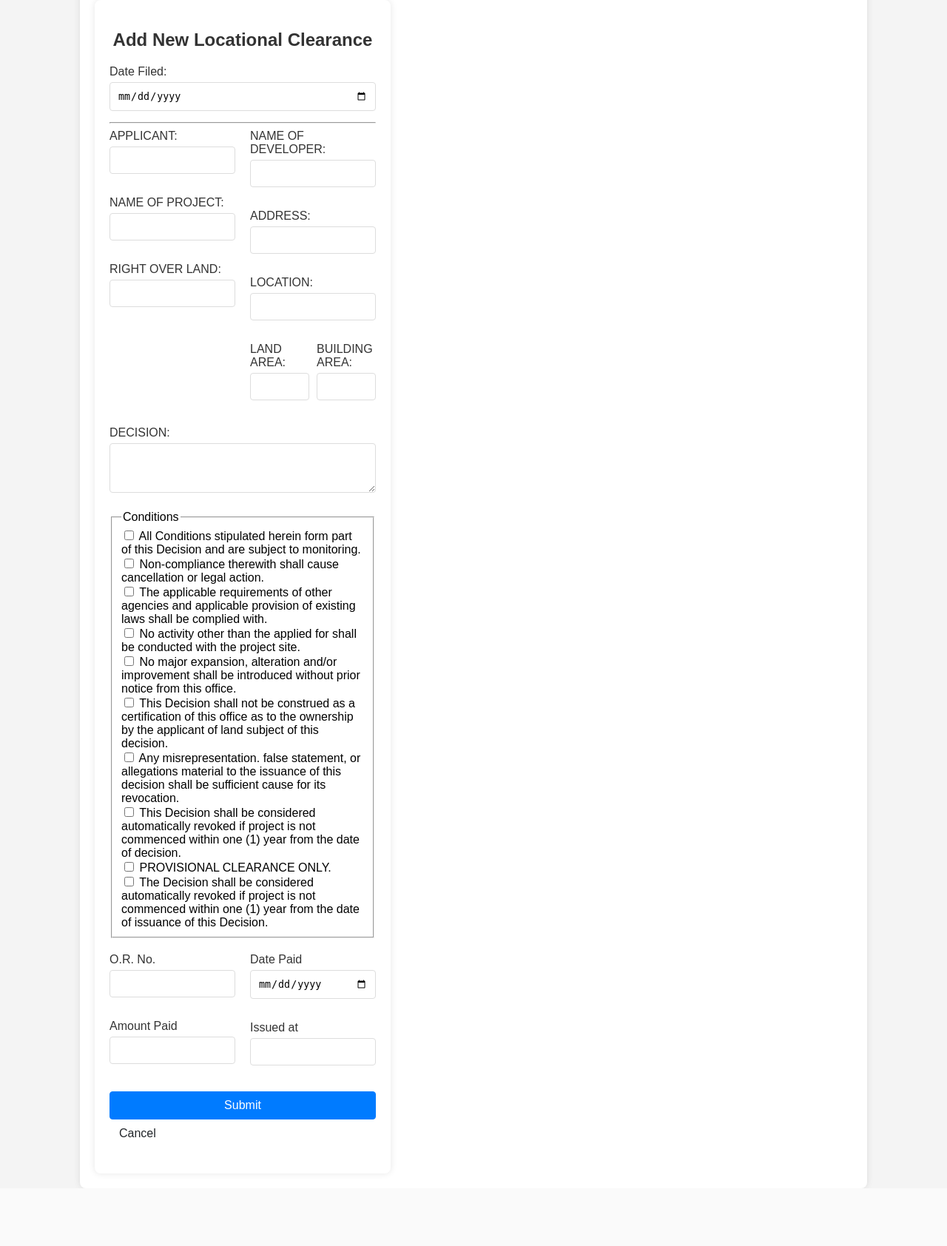
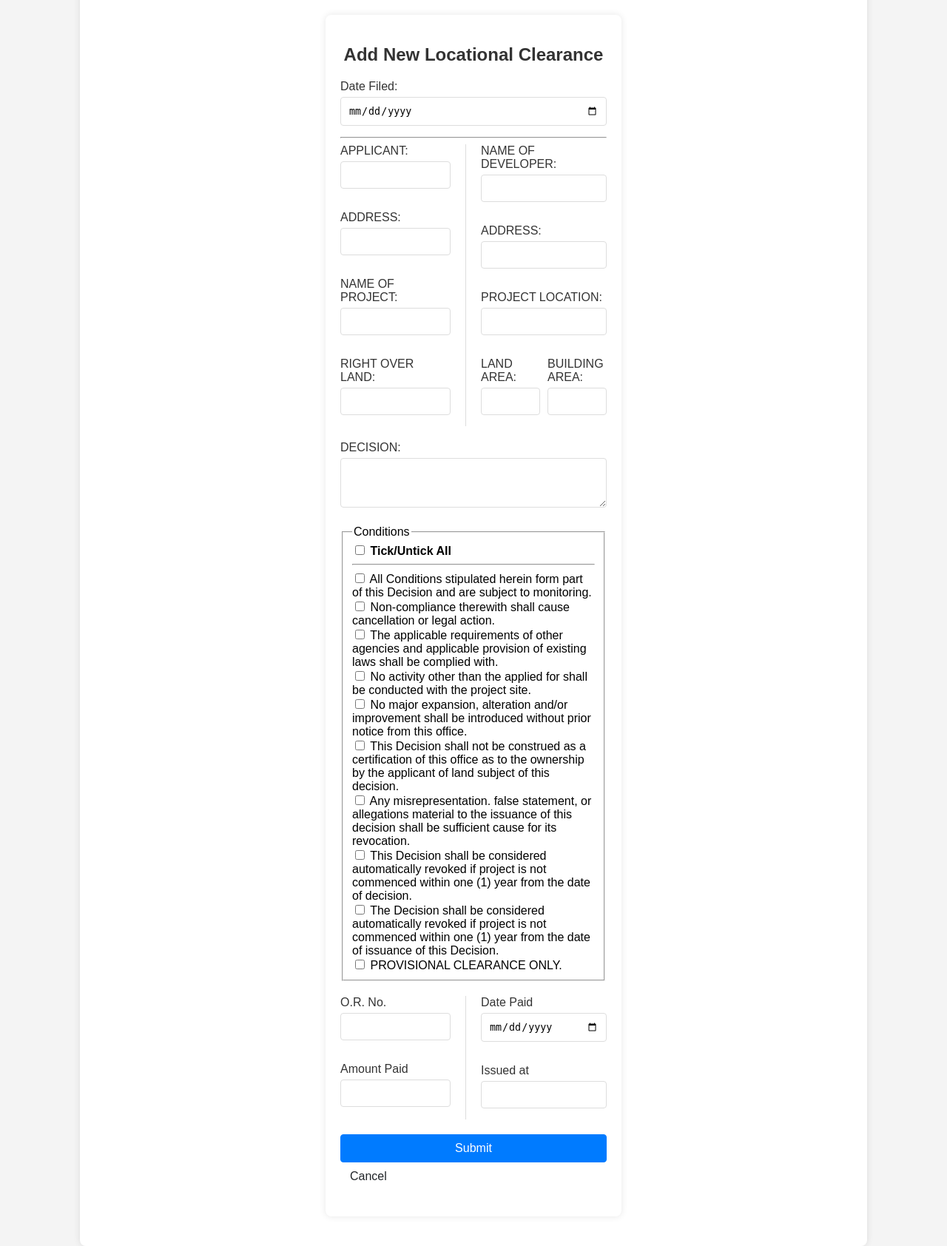
Before and after one commit to lxjaiji/zone, a PHP site: page /add_locational.php in a window 1280 px wide. Shown: the part 109-1793 px from the top of the page at 74% size. Before the commit the page ends 1715 px from the top, so only its background shows below. Run offline with PHP 8.4, Linux system fonts and the light colour scheme; a user stored in the database is signed in; data comes from the database, SQL or seed files in the repository.

Commit message:
feat: Redesign Locational Clearance module
- Implements a complete redesign of the Locational Clearance add/edit forms with a two-column layout, a new 'Applicant Address' field, and other requested field changes.
- Fixes a critical 'Unknown column' SQL error.
- Adds a 'Tick/Untick All' checkbox for conditions.
- Reorders the conditions to place 'Provisional' last.
- Updates the print template to match the new two-column data layout.
- Provides necessary SQL scripts to update the database schema.

```diff
--- /dev/null
+++ b/add_applicant_address.sql
@@ -0,0 +1,4 @@
+-- This script adds the applicant_address column to the locational_clearances table.
+
+ALTER TABLE `locational_clearances`
+ADD COLUMN `applicant_address` TEXT NULL AFTER `applicant_name`;
--- a/add_locational.php
+++ b/add_locational.php
@@ -85,19 +85,20 @@ if ($_SERVER["REQUEST_METHOD"] == "POST") {
         $expiration_date_obj->add(new DateInterval('P1Y'));
         $expiration_date = $expiration_date_obj->format('Y-m-d');
 
+        $applicant_address = trim($_POST['applicant_address']);
         $sql = "INSERT INTO locational_clearances (
-                    applicant_name, developer_name, developer_address, location, issue_date, expiration_date, clearance_number,
+                    applicant_name, applicant_address, developer_name, developer_address, project_location, issue_date, expiration_date, clearance_number,
                     project_name, right_over_land, land_area, building_area, decision,
                     or_number, amount_paid, date_paid, issued_at, encoded_by_user_id,
                     condition1_monitoring, condition2_non_compliance, condition3_other_agencies,
                     condition4_activity_applied_for, condition5_no_major_expansion,
                     condition6_not_cert_ownership, condition7_misrepresentation, condition8_commencement_period,
                     condition9_revoked, condition10_provisional
-                ) VALUES (?, ?, ?, ?, ?, ?, ?, ?, ?, ?, ?, ?, ?, ?, ?, ?, ?, ?, ?, ?, ?, ?, ?, ?, ?, ?, ?)";
+                ) VALUES (?, ?, ?, ?, ?, ?, ?, ?, ?, ?, ?, ?, ?, ?, ?, ?, ?, ?, ?, ?, ?, ?, ?, ?, ?, ?, ?, ?)";
 
         if ($stmt = mysqli_prepare($link, $sql)) {
-            mysqli_stmt_bind_param($stmt, "sssssssssssssdssiiiiiiiiii",
-                $applicant_name, $developer_name, $developer_address, $location, $issue_date, $expiration_date, $clearance_number,
+            mysqli_stmt_bind_param($stmt, "sssssssssssssdssiiiiiiiiiii",
+                $applicant_name, $applicant_address, $developer_name, $developer_address, $project_location, $issue_date, $expiration_date, $clearance_number,
                 $project_name, $right_over_land, $land_area, $building_area, $decision,
                 $or_number, $amount_paid, $date_paid, $issued_at, $encoded_by_user_id,
                 $conditions['condition1'], $conditions['condition2'], $conditions['condition3'], $conditions['condition4'],
@@ -127,8 +128,8 @@ $condition_texts = [
     6 => "This Decision shall not be construed as a certification of this office as to the ownership by the applicant of land subject of this decision.",
     7 => "Any misrepresentation. false statement, or allegations material to the issuance of this decision shall be sufficient cause for its revocation.",
     8 => "This Decision shall be considered automatically revoked if project is not commenced within one (1) year from the date of decision.",
-    9 => "PROVISIONAL CLEARANCE ONLY.",
-    10 => "The Decision shall be considered automatically revoked if project is not commenced within one (1) year from the date of issuance of this Decision."
+    9 => "The Decision shall be considered automatically revoked if project is not commenced within one (1) year from the date of issuance of this Decision.",
+    10 => "PROVISIONAL CLEARANCE ONLY."
 ];
 
 ?>
@@ -139,11 +140,23 @@ $condition_texts = [
     <title>Add Locational Clearance</title>
     <link rel="stylesheet" href="style.css">
     <style>
-        .wrapper { max-width: 900px; }
+        .wrapper { max-width: 900px; margin: 20px auto; }
         .form-container { display: grid; grid-template-columns: 1fr 1fr; gap: 20px; }
         .form-column { display: flex; flex-direction: column; gap: 15px; }
+        .form-column:first-child {
+            padding-right: 20px;
+            border-right: 1px solid #ddd;
+        }
         .full-width { grid-column: 1 / -1; }
     </style>
+    <script>
+        function toggleAllConditions(source) {
+            const checkboxes = document.querySelectorAll('.condition-checkbox');
+            for (let i = 0; i < checkboxes.length; i++) {
+                checkboxes[i].checked = source.checked;
+            }
+        }
+    </script>
 </head>
 <body>
     <div class="container">
@@ -171,6 +184,10 @@ $condition_texts = [
                             <input type="text" name="applicant_name" class="form-control" required>
                         </div>
                         <div class="form-group">
+                            <label>ADDRESS:</label>
+                            <input type="text" name="applicant_address" class="form-control">
+                        </div>
+                        <div class="form-group">
                             <label>NAME OF PROJECT:</label>
                             <input type="text" name="project_name" class="form-control" required>
                         </div>
@@ -190,8 +207,8 @@ $condition_texts = [
                             <input type="text" name="developer_address" class="form-control">
                         </div>
                         <div class="form-group">
-                            <label>LOCATION:</label>
-                            <input type="text" name="location" class="form-control" required>
+                            <label>PROJECT LOCATION:</label>
+                            <input type="text" name="project_location" class="form-control" required>
                         </div>
                         <div style="display:flex; gap:10px;">
                             <div class="form-group" style="flex:1;">
@@ -213,9 +230,13 @@ $condition_texts = [
 
                 <fieldset class="conditions-fieldset full-width" style="margin-top:20px;">
                     <legend>Conditions</legend>
-                    <!-- Tick all logic can be added here if needed -->
+                    <div class="condition-item">
+                        <input type="checkbox" id="tick_all_conditions" onclick="toggleAllConditions(this)">
+                        <label for="tick_all_conditions"><strong>Tick/Untick All</strong></label>
+                    </div>
+                    <hr>
                     <?php for ($i = 1; $i <= 10; $i++): ?>
-                        <div class="condition-item"><input type="checkbox" name="condition<?php echo $i; ?>" value="1"> <label><?php echo htmlspecialchars($condition_texts[$i] ?? 'Condition ' . $i); ?></label></div>
+                        <div class="condition-item"><input type="checkbox" class="condition-checkbox" name="condition<?php echo $i; ?>" value="1"> <label><?php echo htmlspecialchars($condition_texts[$i] ?? 'Condition ' . $i); ?></label></div>
                     <?php endfor; ?>
                 </fieldset>
 
--- a/print_locational.php
+++ b/print_locational.php
@@ -109,7 +109,7 @@ $condition_texts = [
         <div class="two-column-layout">
             <div class="column column-left">
                 <div class="field-group"><div class="field-label">APPLICANT:</div><div class="field-value"><?php echo htmlspecialchars($permit['applicant_name']); ?></div></div>
-                <div class="field-group"><div class="field-label">ADDRESS:</div><div class="field-value"><?php /* Address of applicant is not a field, using developer for now */ echo htmlspecialchars($permit['developer_address']); ?></div></div>
+                <div class="field-group"><div class="field-label">ADDRESS:</div><div class="field-value"><?php echo htmlspecialchars($permit['applicant_address']); ?></div></div>
                 <div class="field-group"><div class="field-label">NAME OF PROJECT:</div><div class="field-value"><?php echo htmlspecialchars($permit['project_name']); ?></div></div>
                 <div class="field-group"><div class="field-label">RIGHT OVER LAND:</div><div class="field-value"><?php echo htmlspecialchars($permit['right_over_land']); ?></div></div>
             </div>
```
Also changed, not shown: edit_locational.php (+33 -24 lines).
